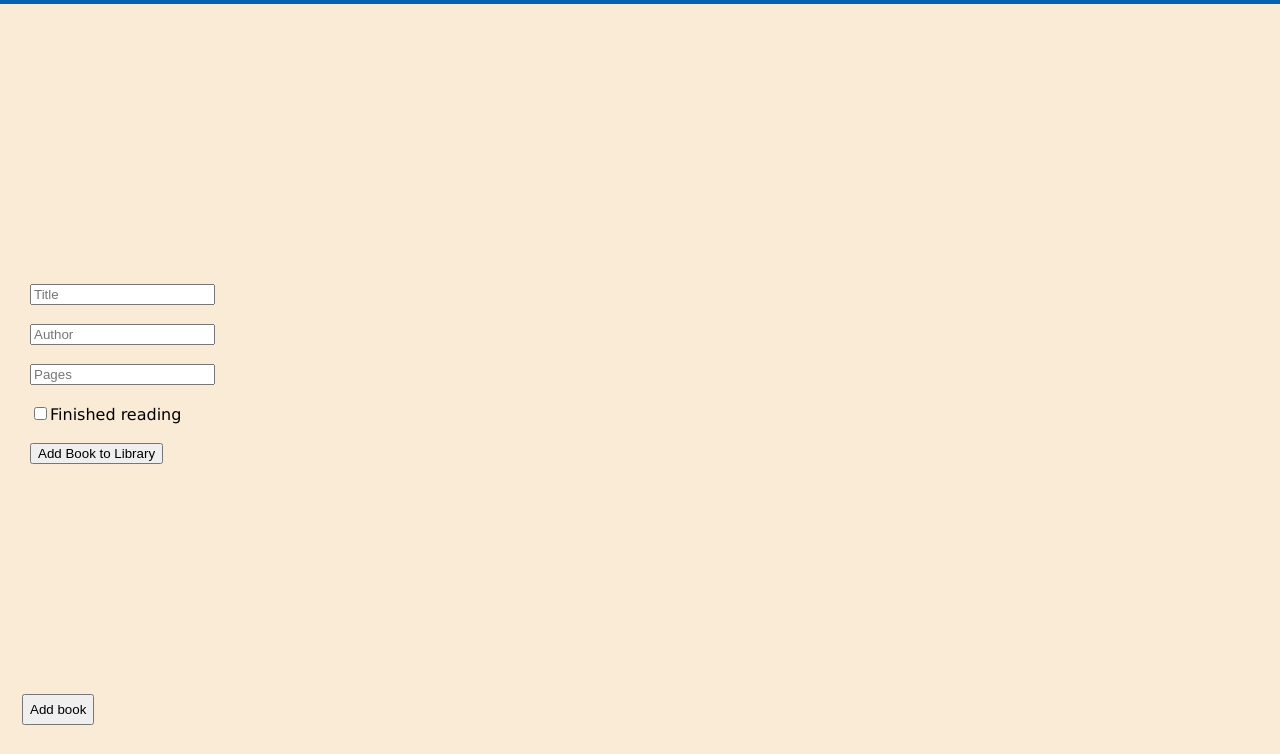
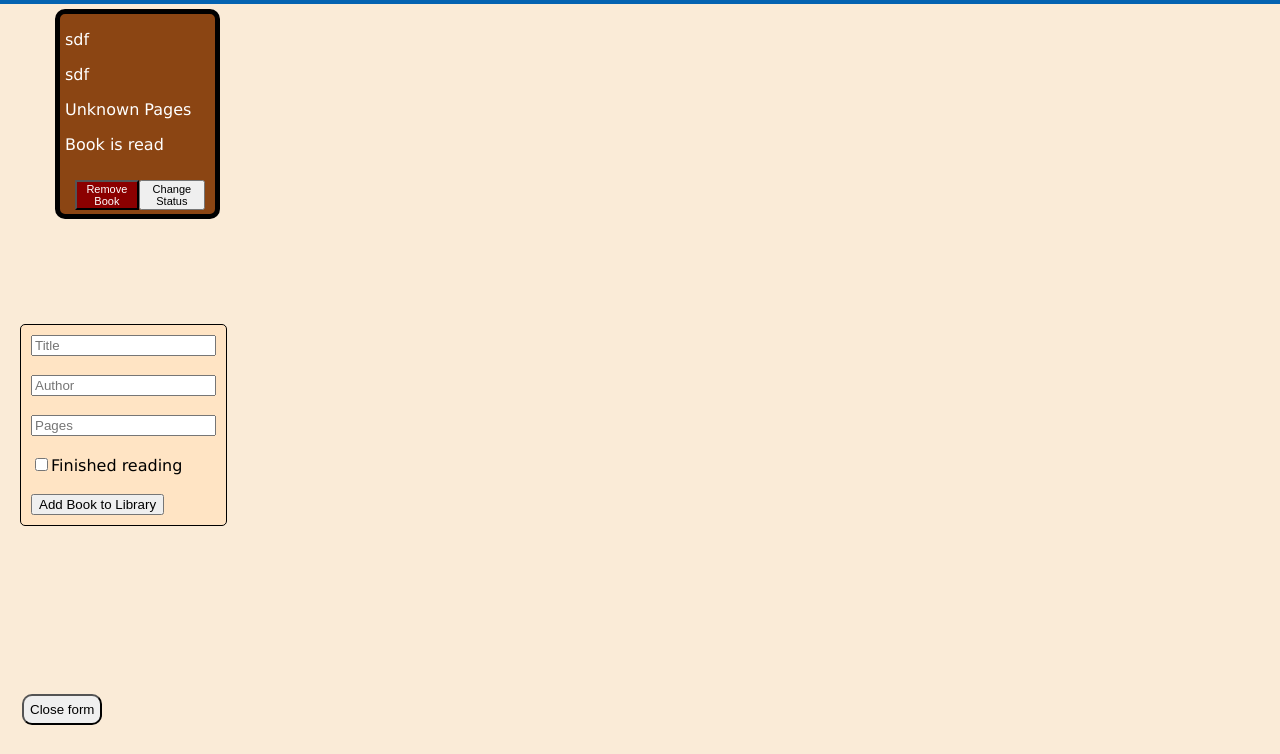
Before and after one commit to crono628/Library, a plain HTML site: page index.html in a window 1280 px wide. Both pictures are taken after a click on the button "Add book". Shown: the part 46-800 px from the top of the page. Drawn offline with Linux system fonts and the light colour scheme.

Commit message:
books have buttons. change read status not working yet.  myLibray has a test book and createBook is called- remove this from final

```diff
--- a/script.js
+++ b/script.js
@@ -6,7 +6,13 @@ const collection = document.querySelector('.book-collection')
 const subBtn = document.querySelector('#submit-btn')
 const addBtn = document.querySelector('.add-btn')
 const popup = document.querySelector('#my-popup')
-let myLibrary = [];
+let myLibrary = [{
+    "title": "sdf",
+    "author": "sdf",
+    "pages": "",
+    "read": true
+}];
+createBook()
 
 function Book(title, author, pages, read) {
     this.title = title
@@ -36,34 +42,53 @@ function createBook() {
     newDiv.style.color = 'white'
     newDiv.style.borderRadius = '10px'
     newDiv.style.paddingLeft = '5px'
+
     const newTitle = document.createElement('p')
     newTitle.setAttribute('class', 'new-title')
+
     const newAuthor = document.createElement('p')
     newAuthor.setAttribute('class', 'new-author')
+
     const newPages = document.createElement('p')
     newPages.setAttribute('class', 'new-pages')
+
     const newRead = document.createElement('p')
     newRead.setAttribute('class', 'new-read')
+
+    const btnDiv = document.createElement('div')
+    btnDiv.setAttribute('class', 'btn-div')
+    btnDiv.style.display = 'flex'
+    btnDiv.style.justifyContent = 'space-between'
+    btnDiv.style.padding = '10px'
+
     const newDeleteBtn = document.createElement('button')
     newDeleteBtn.setAttribute('id', 'delete-btn')
-    newDeleteBtn.textContent = 'X'
+    newDeleteBtn.textContent = 'Remove Book'
     newDeleteBtn.style.backgroundColor = 'darkred'
-    const toggleBtn = document.createElement('input')
-    // toggleBtn.setAttribute('id', 'toggle-btn')
-    // toggleBtn.setAttribute('type', 'checkbox')
-    // toggleBtn.setAttribute('class', 'slider')
-    // toggleBtn.setAttribute('display', 'inline-block')
+    newDeleteBtn.style.color = 'white'
+    newDeleteBtn.style.fontSize = '11px'
+
+    const changeRead = document.createElement('button')
+    changeRead.setAttribute('id', 'switch')
+    changeRead.textContent = 'Change Status'
+    changeRead.style.fontSize = '11px'
 
     collection.appendChild(newDiv)
     newDiv.appendChild(newTitle)
     newDiv.appendChild(newAuthor)
     newDiv.appendChild(newPages)
     newDiv.appendChild(newRead)
-    newDiv.appendChild(newDeleteBtn)
-    newDiv.appendChild(toggleBtn)
+    newDiv.appendChild(btnDiv)
+    btnDiv.appendChild(newDeleteBtn)
+    btnDiv.appendChild(changeRead)
 
     newDeleteBtn.addEventListener('click', function () {
         deleteBook(myLibrary, collection.removeChild(newDiv))
+    })
+
+    changeRead.addEventListener('click', function () {
+        changeReadStatus(newRead.read)
+        console.log(myLibrary[0])
     })
 
     newTitle.textContent = myLibrary[0].title
@@ -96,16 +121,22 @@ const clearInput = () => {
     myRead.checked = false
 }
 
-function openForm() {
+const openForm = () => {
     popup.style.display = "block";
 }
 
-function closeForm() {
+const closeForm = () => {
     popup.style.display = "none";
 }
 
 addBtn.addEventListener('click', function () {
-    openForm()
+    if (popup.style.display == 'block') {
+        addBtn.textContent = 'Add book'
+        closeForm()
+    } else {
+        addBtn.textContent = 'Close form'
+        openForm()
+    }
 })
 
 subBtn.addEventListener('click', function () {
@@ -125,3 +156,11 @@ function deleteBook(arr, book) {
     }
     return arr
 }
+
+function changeReadStatus(arr, read) {
+    if (arr.indexOf(read) >=0){
+    x = !x
+    }
+
+    return x
+}
--- a/style.css
+++ b/style.css
@@ -33,11 +33,15 @@ body {
   margin: 2px;
   margin-top: 90vh;
   position: absolute;
+  border-radius: 10px;
 }
 
 .popup {
   display: none;
   padding: 10px;
-  margin-top: 300px;
+  margin-top: 350px;
   position: absolute;
+  background-color:bisque;
+  border: solid 1px;
+  border-radius: 5px;
 }
```
